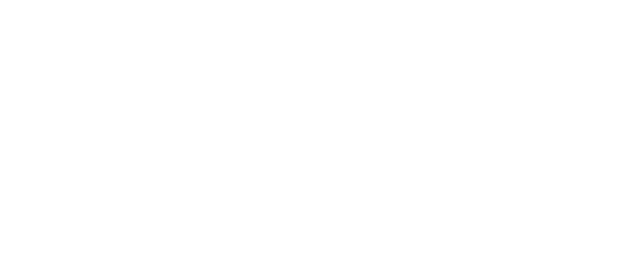
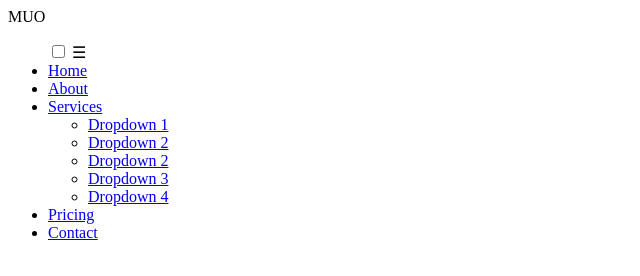
Before and after one commit to harshitsharma1250/Crap-Portfolio, a plain HTML site: page index.html in a window 1280 px wide. Shown: the whole page, without its empty margins (0-640 px from the left). Drawn offline with Linux system fonts and the light colour scheme.

Commit message:
added index html

```diff
--- a/index.html
+++ b/index.html
@@ -1,11 +1,50 @@
 <!DOCTYPE html>
 <html lang="en">
+
 <head>
-    <meta charset="UTF-8">
-    <meta name="viewport" content="width=device-width, initial-scale=1.0">
-    <title>crap portfolio</title>
+  <meta charset="UTF-8" />
+  <meta http-equiv="X-UA-Compatible" content="IE=edge" />
+  <meta name="viewport" content="width=device-width, initial-scale=1.0" />
+  <title>Document</title>
 </head>
+
 <body>
+  <nav class="navbar">
+    <!-- LOGO -->
+    <div class="logo">MUO</div>
 
+    <!-- NAVIGATION MENU -->
+    <ul class="nav-links">
+
+      <!-- USING CHECKBOX HACK -->
+      <input type="checkbox" id="checkbox_toggle" />
+      <label for="checkbox_toggle" class="hamburger">&#9776;</label>
+
+      <!-- NAVIGATION MENUS -->
+      <div class="menu">
+
+        <li><a href="/">Home</a></li>
+        <li><a href="/">About</a></li>
+
+        <li class="services">
+          <a href="/">Services</a>
+
+          <!-- DROPDOWN MENU -->
+          <ul class="dropdown">
+            <li><a href="/">Dropdown 1 </a></li>
+            <li><a href="/">Dropdown 2</a></li>
+            <li><a href="/">Dropdown 2</a></li>
+            <li><a href="/">Dropdown 3</a></li>
+            <li><a href="/">Dropdown 4</a></li>
+          </ul>
+
+        </li>
+
+        <li><a href="/">Pricing</a></li>
+        <li><a href="/">Contact</a></li>
+      </div>
+    </ul>
+  </nav>
 </body>
+
 </html>
```
